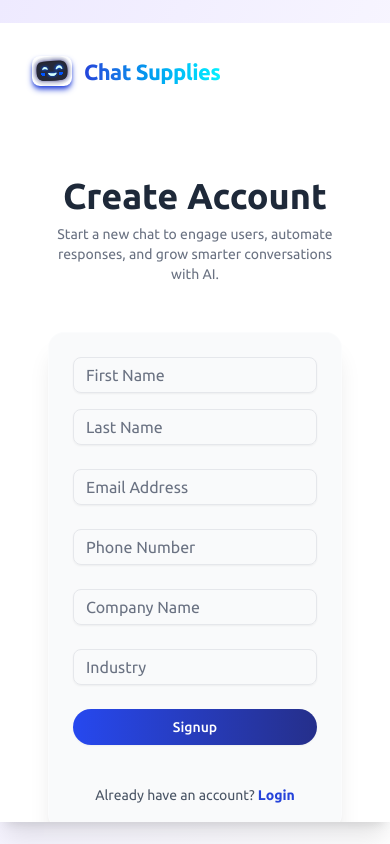
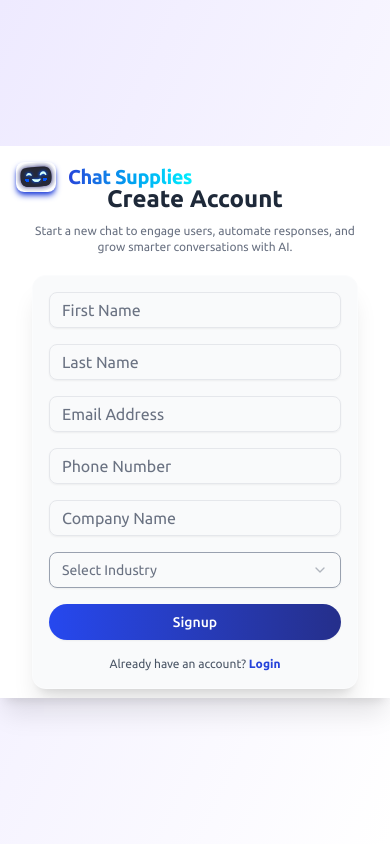
Before and after one commit to arhamsarwar786/chatsupplies-admin, a Next.js app: page /auth/signup in a window 390 px wide. Built offline with nearby package versions, Linux system fonts and the light colour scheme.

Commit message:
Make responsive the Login Page and Signup Page also Make a little bit fixes

```diff
--- a/src/app/auth/signup/page.tsx
+++ b/src/app/auth/signup/page.tsx
@@ -8,6 +8,15 @@ import { toast } from "sonner";
 import { Button } from "@/src/components/ui/button";
 import { Input } from "@/src/components/ui/input";
 import { Alert, AlertDescription } from "@/src/components/ui/alert";
+import { Label } from "@/src/components/ui/label";
+import {
+  Select,
+  SelectTrigger,
+  SelectValue,
+  SelectContent,
+  SelectItem,
+} from "@/src/components/ui/select";
+
 import { useCreateClientMutation } from "@/src/hooks/useClients";
 
 export default function SignupPage() {
@@ -21,18 +30,44 @@ export default function SignupPage() {
   });
 
   const [error, setError] = useState("");
+  const [missing, setMissing] = useState<string[]>([]);
   const [createClient, { isLoading }] = useCreateClientMutation();
   const router = useRouter();
 
 const handleChange = (e: React.ChangeEvent<HTMLInputElement>) => {
-    setForm({ ...form, [e.target.name]: e.target.value });
+  const { name, value } = e.target;
+  setForm({ ...form, [name]: value });
+
+  // remove red border immediately when user types
+  if (value.trim() !== "" && missing.includes(name)) {
+    setMissing((prev) => prev.filter((field) => field !== name));
+  }
+
+  // remove error message if field is being fixed
+  if (error) {
+    setError("");
+  }
+};
+
+const handleSelectChange = (value: string, name: string) => {
+  setForm((prev) => ({ ...prev, [name]: value }));
+
+  // remove red border immediately when user selects
+  if (value.trim() !== "" && missing.includes(name)) {
+    setMissing((prev) => prev.filter((field) => field !== name));
+  }
+
+  // remove error message if field is being fixed
+  if (error) {
+    setError("");
+  }
 };
 
   const handleSignup = async (e: React.FormEvent) => {
     e.preventDefault();
     setError("");
+    setMissing([]);
 
-    // Trim all fields
     const trimmedForm = {
       first_name: form.first_name.trim(),
       last_name: form.last_name.trim(),
@@ -40,14 +75,21 @@ export default function SignupPage() {
       phone_number: form.phone_number.trim(),
       company_name: form.company_name.trim(),
       industry: form.industry.trim(),
-  send_welcome_email: true,   // 👈 REQUIRED
-  auto_activate_account: true // 👈 REQUIRED
+      send_welcome_email: true,
+      auto_activate_account: true,
     };
 
+    const emptyFields = Object.entries(trimmedForm)
+      .filter(
+        ([key, val]) =>
+          val === "" &&
+          key !== "send_welcome_email" &&
+          key !== "auto_activate_account"
+      )
+      .map(([key]) => key);
 
-    // Required fields check
-    const isEmptyField = Object.values(trimmedForm).some((val) => val === "");
-    if (isEmptyField) {
+    if (emptyFields.length > 0) {
+      setMissing(emptyFields);
       setError("Please fill in all required fields");
       toast.error("Please fill in all required fields");
       return;
@@ -55,14 +97,11 @@ export default function SignupPage() {
 
     try {
       const response = await createClient(trimmedForm).unwrap();
-
-      // ✅ Safe check for "success"
       if (response && "success" in response && response.success === false) {
         toast.error(response.detail || "Something went wrong.");
         setError(response.detail || "Something went wrong.");
         return;
       }
-
       toast.success("Signup successful! Please log in.");
       router.push("/auth/login");
     } catch (err: any) {
@@ -80,8 +119,9 @@ export default function SignupPage() {
     <div className="min-h-screen overflow-y-auto bg-gradient-to-br from-[#eeeaff] to-white flex items-center justify-center">
       <div className="grid grid-cols-1 h-full md:grid-cols-2 w-full bg-white shadow-xl overflow-hidden">
         {/* Left Section - Form */}
-        <div className="p-8">
-          <div className="flex flex-col w-full mb-12 items-start gap-3">
+        <div className="p-4 sm:p-6 md:p-8">
+          {/* Header */}
+          <div className="flex flex-col w-full mb-8 sm:mb-10 md:mb-12 items-start gap-3">
             <div className="flex items-center gap-3 hover:scale-105 transition-transform duration-300">
               <Image
                 src="/Frame.svg"
@@ -90,7 +130,7 @@ export default function SignupPage() {
                 height={40}
                 className="rounded-md shadow-md shadow-primary"
               />
-              <h1 className="text-[22px] sm:text-2xl font-bold tracking-tight text-gray-900">
+              <h1 className="text-[20px] sm:text-[22px] md:text-2xl font-bold tracking-tight text-gray-900">
                 <span className="bg-gradient-to-r from-primary to-secondary bg-clip-text text-transparent">
                   Chat Supplies
                 </span>
@@ -98,12 +138,12 @@ export default function SignupPage() {
             </div>
           </div>
 
-          <div className="lg:px-28 md:px-12 sm:px-8 px-4 flex space-y-8 flex-col justify-center h-full animate-fade-in">
+          <div className="px-4 sm:px-6 md:px-12 lg:px-28 flex space-y-6 sm:space-y-8 flex-col justify-center h-full animate-fade-in -mt-12">
             <div className="flex flex-col items-center text-center">
-              <h2 className="text-4xl font-bold text-gray-800 mb-2">
+              <h2 className="text-2xl sm:text-3xl md:text-4xl font-bold text-gray-800 mb-2">
                 Create Account
               </h2>
-              <p className="text-sm text-gray-500 mb-4 max-w-md">
+              <p className="text-xs sm:text-sm text-gray-500 mb-4 max-w-md">
                 Start a new chat to engage users, automate responses, and grow
                 smarter conversations with AI.
               </p>
@@ -111,7 +151,7 @@ export default function SignupPage() {
 
             <form
               onSubmit={handleSignup}
-              className="space-y-6 w-full max-w-md mx-auto bg-card backdrop-blur-md p-6 rounded-2xl shadow-xl border border-white/30"
+              className="space-y-4 sm:space-y-6 w-full max-w-md mx-auto bg-card backdrop-blur-md p-4 sm:p-6 rounded-xl sm:rounded-2xl shadow-xl border border-white/30 -mt-5"
             >
               {error && (
                 <Alert variant="destructive">
@@ -126,12 +166,18 @@ export default function SignupPage() {
                   value={form.first_name}
                   onChange={handleChange}
                   placeholder="First Name"
+                  className={
+                    missing.includes("first_name") ? "border-red-500" : ""
+                  }
                 />
                 <Input
                   name="last_name"
                   value={form.last_name}
                   onChange={handleChange}
                   placeholder="Last Name"
+                  className={
+                    missing.includes("last_name") ? "border-red-500" : ""
+                  }
                 />
               </div>
 
@@ -142,6 +188,7 @@ export default function SignupPage() {
                 value={form.email}
                 onChange={handleChange}
                 placeholder="Email Address"
+                className={missing.includes("email") ? "border-red-500" : ""}
               />
 
               {/* Phone */}
@@ -150,6 +197,9 @@ export default function SignupPage() {
                 value={form.phone_number}
                 onChange={handleChange}
                 placeholder="Phone Number"
+                className={
+                  missing.includes("phone_number") ? "border-red-500" : ""
+                }
               />
 
               {/* Company */}
@@ -158,15 +208,34 @@ export default function SignupPage() {
                 value={form.company_name}
                 onChange={handleChange}
                 placeholder="Company Name"
+                className={
+                  missing.includes("company_name") ? "border-red-500" : ""
+                }
               />
 
               {/* Industry */}
-              <Input
-                name="industry"
+              <div>
+                <Select
                   value={form.industry}
-                onChange={handleChange}
-                placeholder="Industry"
-              />
+                  onValueChange={(val) => handleSelectChange(val, "industry")}
+                >
+                  <SelectTrigger
+                    className={`mt-1 w-full border rounded-md px-3 py-2 focus:outline-none focus:ring-2 focus:ring-indigo-500 ${
+                      missing.includes("industry")
+                        ? "border-red-500"
+                        : "border-gray-400"
+                    }`}
+                  >
+                    <SelectValue placeholder="Select Industry" />
+                  </SelectTrigger>
+                  <SelectContent>
+                    <SelectItem value="tech">Technology</SelectItem>
+                    <SelectItem value="finance">Finance</SelectItem>
+                    <SelectItem value="health">Healthcare</SelectItem>
+                    <SelectItem value="education">Education</SelectItem>
+                  </SelectContent>
+                </Select>
+              </div>
 
               {/* Signup Button */}
               <Button
@@ -178,7 +247,7 @@ export default function SignupPage() {
               </Button>
 
               {/* Redirect to Login link */}
-              <p className="text-center text-sm text-gray-600 mt-4">
+              <p className="text-center text-xs sm:text-sm text-gray-600">
                 Already have an account?{" "}
                 <span
                   onClick={() => router.push("/auth/login")}
@@ -194,7 +263,7 @@ export default function SignupPage() {
         {/* Right Section - Image */}
         <div className="hidden md:block bg-gradient-to-br from-primary to-secondary relative w-full h-full">
           <div className="absolute inset-0 flex items-center justify-center">
-            <div className="rounded-3xl overflow-hidden p-8 bg-white/10 backdrop-blur-lg shadow-2xl border border-white/20">
+            <div className="rounded-3xl overflow-hidden p-4 lg:p-8 bg-white/10 backdrop-blur-lg shadow-2xl border border-white/20">
               <Image
                 src="/Bot.png"
                 alt="Signup Illustration"
```
Also changed, not shown: src/app/auth/login/page.tsx (+47 -19 lines). Lines whose indentation alone changed are shown as unchanged.
